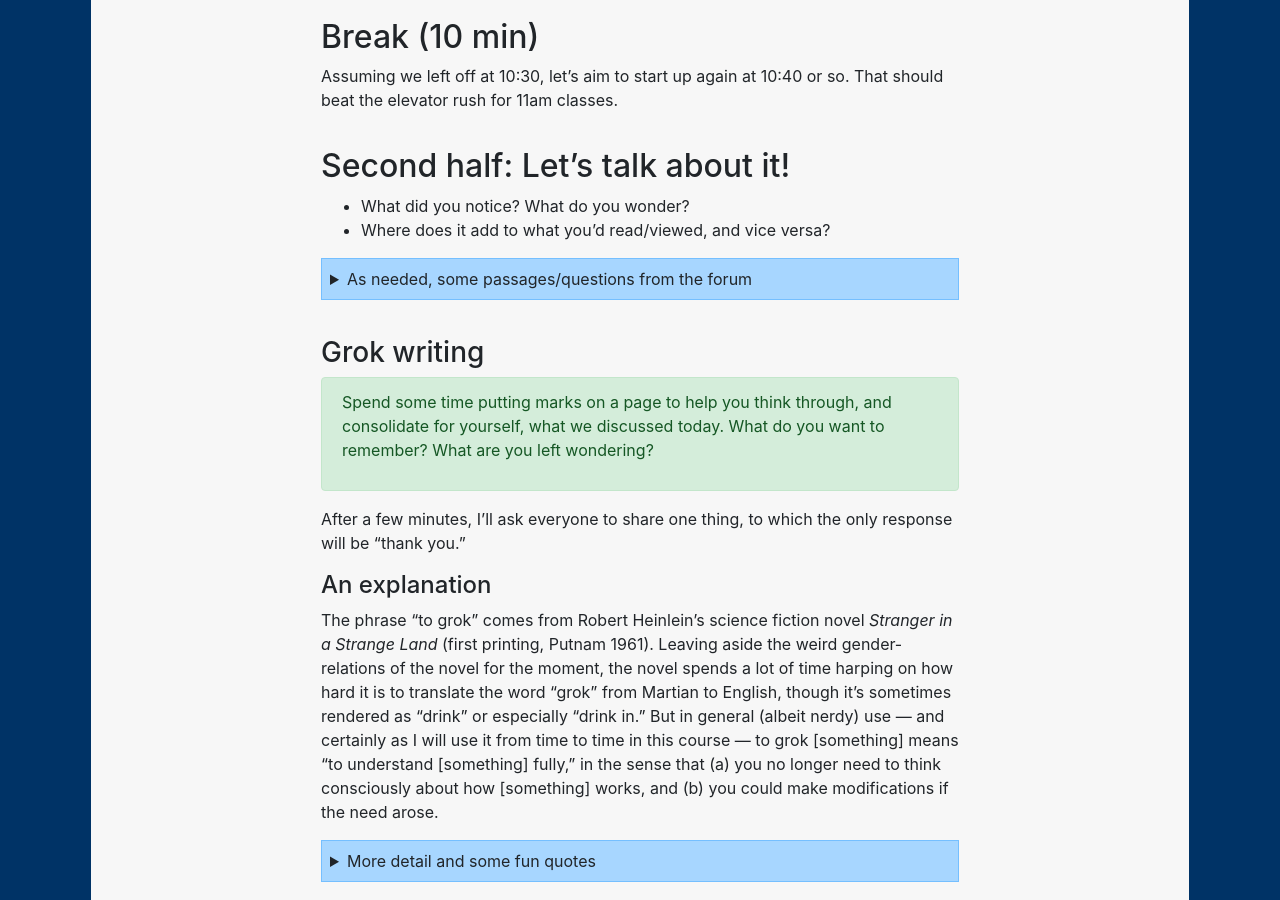
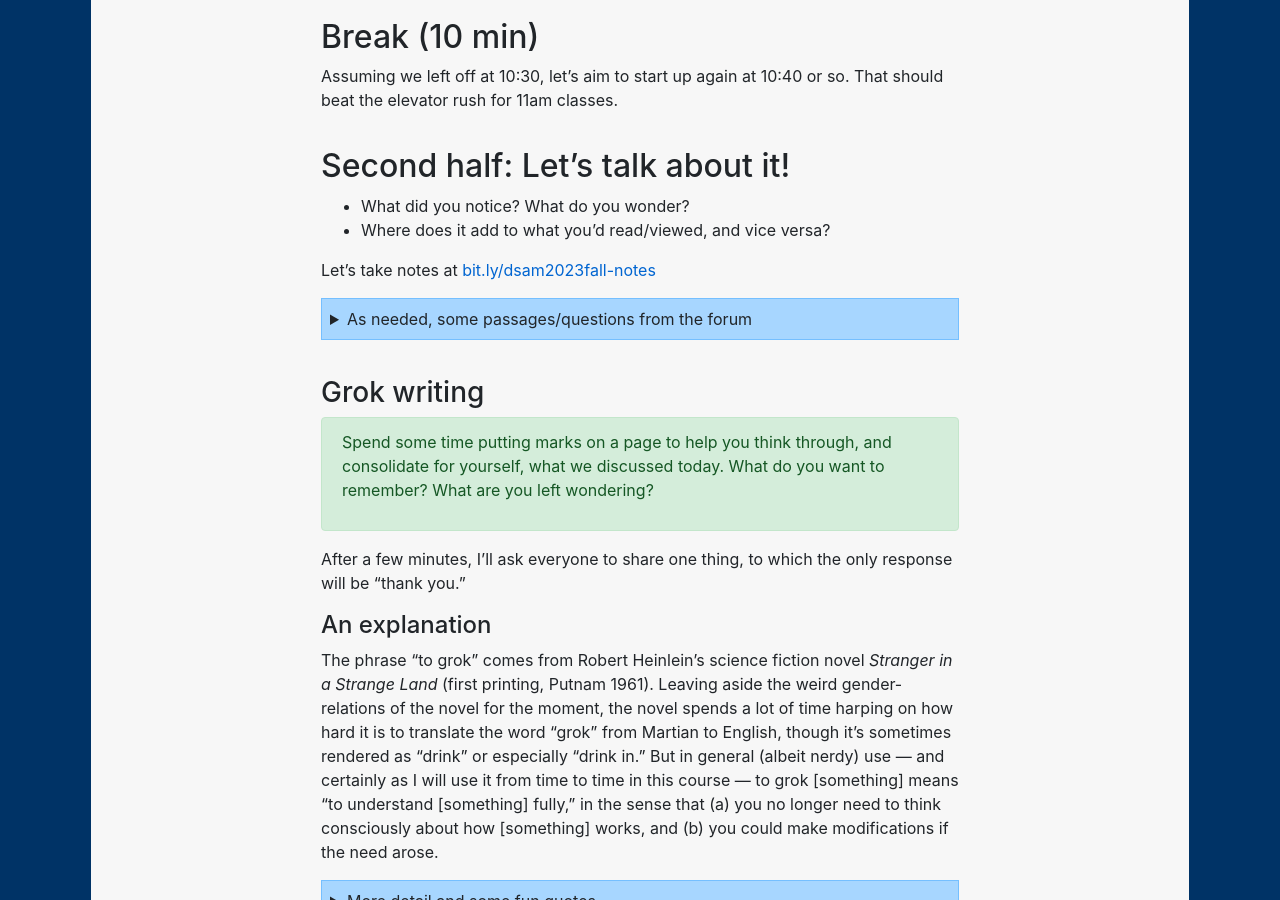
Before and after one commit to benmiller314/dsam2023fall, a Jekyll site: the page built from plans/week-03.md, in a window 1280 px wide and 900 px high, scrolled down 1314 px. Built offline with Jekyll 4.4.1, drawn with Linux system fonts in a browser that asks for light colours; our own code applies the rules of GitHub Pages for plain Markdown files.

Commit message:
add link to notes document
oops, sorry

```diff
--- a/plans/week-03.md
+++ b/plans/week-03.md
@@ -56,6 +56,8 @@ Assuming we left off at 10:30, let's aim to start up again at 10:40 or so. That
 
 - What did you notice? What do you wonder?
 - Where does it add to what you'd read/viewed, and vice versa?
+
+Let's take notes at [bit.ly/dsam2023fall-notes](https://bit.ly/dsam2023fall-notes)
 
 <details><summary>As needed, some passages/questions from the forum</summary>
     <details><summary>On project scope</summary>
```
